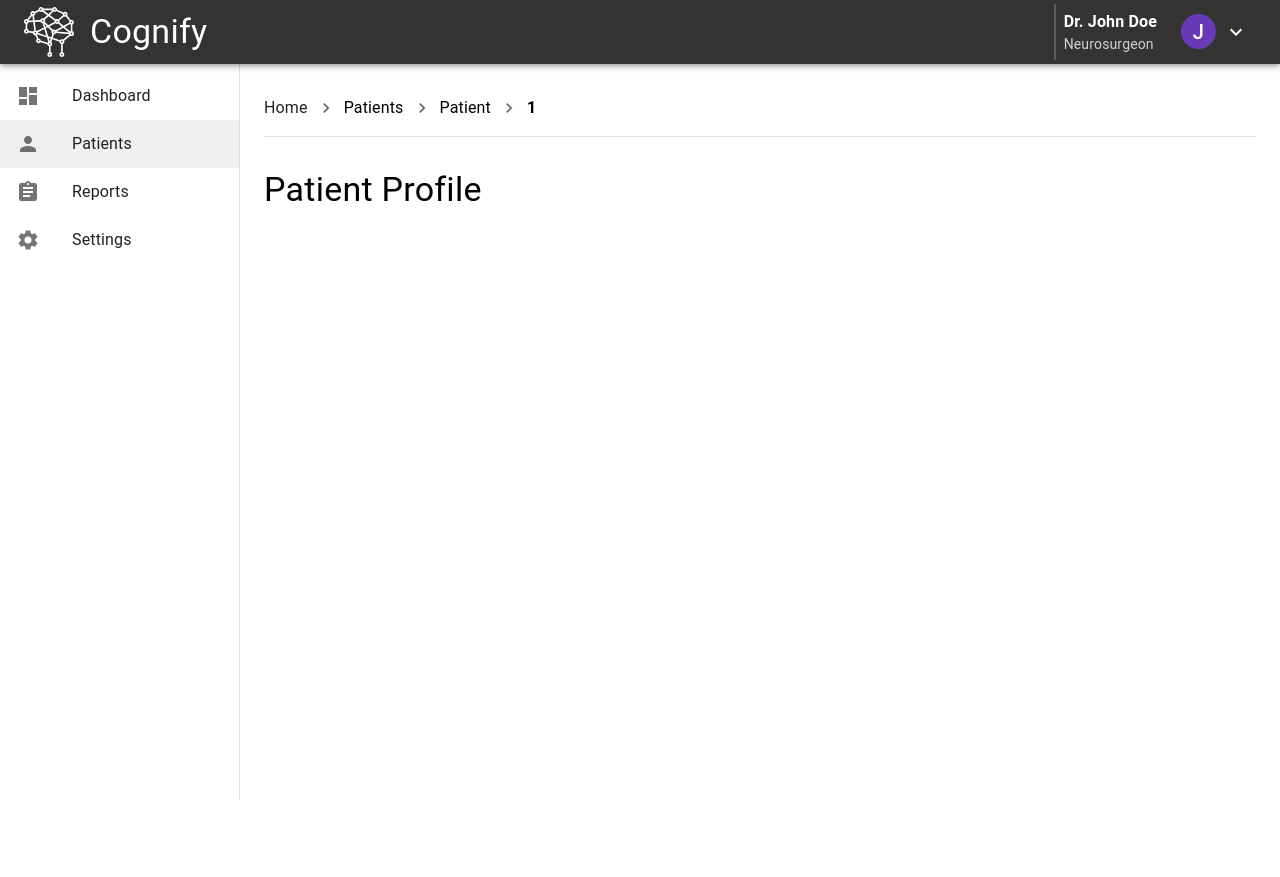
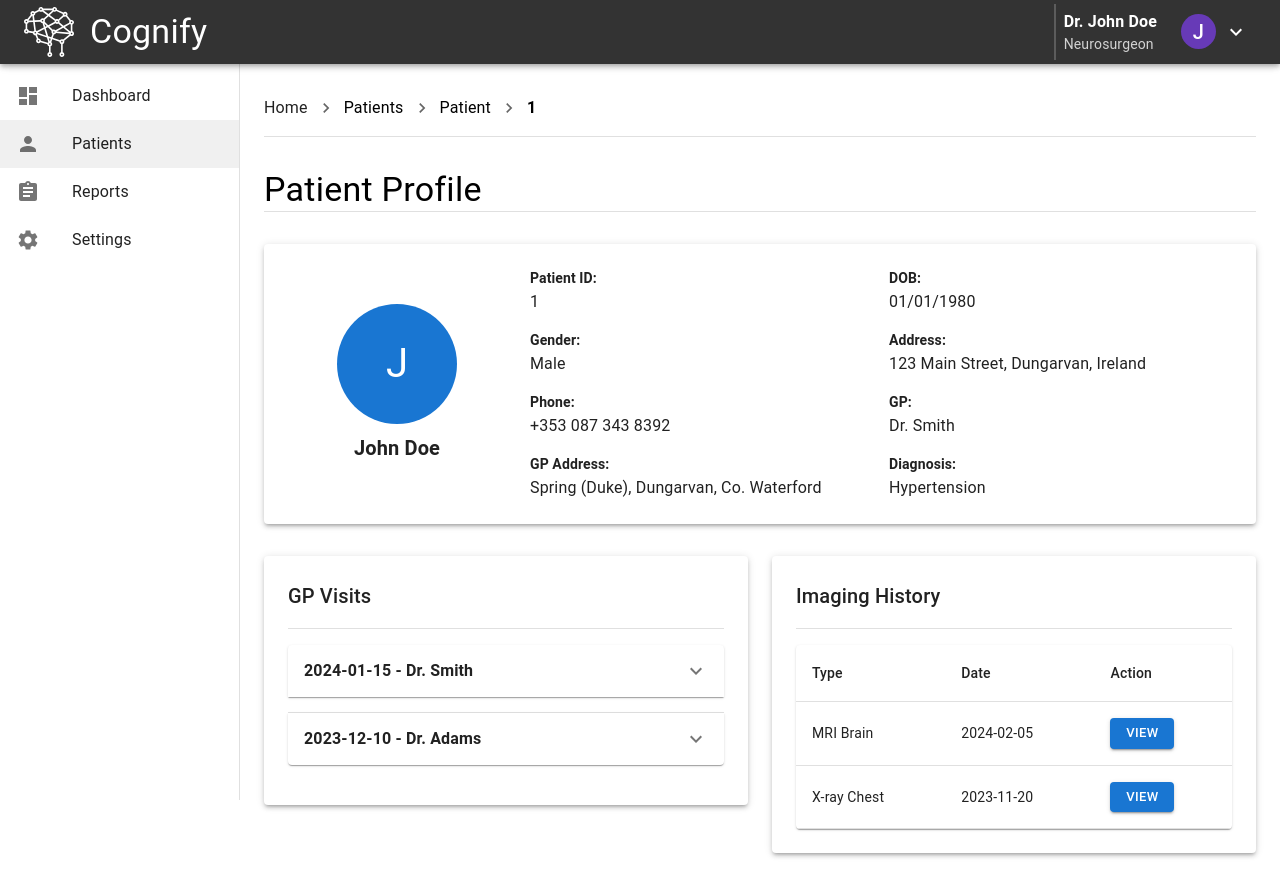
Before and after one commit to Zaradin/Cognify, a React (Create React App) app in the folder frontend/: page /patients/patient/1 in a window 1280 px wide. Before the commit the page ends 800 px from the top, so only its background shows below. Built offline with nearby package versions, Linux system fonts and the light colour scheme.

Commit message:
patient profile page version 1

```diff
--- a/frontend/src/pages/dashboardPage.js
+++ b/frontend/src/pages/dashboardPage.js
@@ -1,10 +1,13 @@
 import Box from "@mui/material/Box";
-import Typography from "@mui/material/Typography";
+import { Typography, Divider } from "@mui/material";
 
 const DashboardPage = () => {
     return (
         <Box>
             <Typography variant="h4">Dashboard</Typography>
+            <Box sx={{ mb: 4 }}>
+                <Divider />
+            </Box>
             <Typography sx={{ marginBottom: 2 }}>
                 Lorem ipsum dolor sit amet, consectetur adipiscing elit...
             </Typography>
--- a/frontend/src/pages/patientProfilePage.js
+++ b/frontend/src/pages/patientProfilePage.js
@@ -1,18 +1,222 @@
-import { Box, Typography } from "@mui/material";
+import {
+    Box,
+    Typography,
+    Grid,
+    Avatar,
+    Paper,
+    Divider,
+    Button,
+    Table,
+    TableBody,
+    TableCell,
+    TableContainer,
+    TableHead,
+    TableRow,
+    Accordion,
+    AccordionSummary,
+    AccordionDetails,
+} from "@mui/material";
+import ExpandMoreIcon from "@mui/icons-material/ExpandMore";
+import { useParams } from "react-router-dom";
+
+// Dummy patient data (Replace with actual data from API)
+const patientData = {
+    fullName: "John Doe",
+    patientId: "123456",
+    dob: "01/01/1980",
+    gender: "Male",
+    address: "123 Main Street, Dungarvan, Ireland",
+    phoneNumber: "+353 087 343 8392",
+    gp: "Dr. Smith",
+    gpAddress: "Spring (Duke), Dungarvan, Co. Waterford",
+    diagnosis: "Hypertension",
+    checkups: [
+        {
+            date: "2024-01-15",
+            doctor: "Dr. Smith",
+            notes: "Routine checkup, BP stable.",
+        },
+        {
+            date: "2023-12-10",
+            doctor: "Dr. Adams",
+            notes: "Patient reported mild headaches.",
+        },
+    ],
+    imaging: [
+        { type: "MRI Brain", date: "2024-02-05" },
+        { type: "X-ray Chest", date: "2023-11-20" },
+    ],
+    imageUrl: "", // If patient has an image, provide URL
+};
 
 const PatientPage = () => {
+    const { id } = useParams(); // Capture patient ID from URL
+
     return (
         <Box>
-            <Box
-                sx={{
-                    display: "flex",
-                    justifyContent: "space-between",
-                    alignItems: "center",
-                    marginBottom: 1,
-                }}
-            >
-                <Typography variant="h4">Patient Profile</Typography>
+            <Typography variant="h4">Patient Profile</Typography>
+            <Box sx={{ mb: 4 }}>
+                <Divider />
             </Box>
+
+            {/* Patient Info Box */}
+            <Paper sx={{ p: 3, mb: 4 }} elevation={3}>
+                <Grid container spacing={3} alignItems="center">
+                    {/* Left Side - Avatar */}
+                    <Grid item xs={12} md={3} sx={{ textAlign: "center" }}>
+                        <Avatar
+                            sx={{
+                                width: 120,
+                                height: 120,
+                                fontSize: 40,
+                                bgcolor: "#1976d2",
+                                color: "white",
+                                margin: "auto",
+                            }}
+                            src={patientData.imageUrl}
+                        >
+                            {!patientData.imageUrl
+                                ? patientData.fullName.charAt(0)
+                                : ""}
+                        </Avatar>
+                        <Typography
+                            variant="h6"
+                            sx={{ mt: 1, fontWeight: "bold" }}
+                        >
+                            {patientData.fullName}
+                        </Typography>
+                    </Grid>
+
+                    {/* Right Side - Patient Details */}
+                    <Grid item xs={12} md={9}>
+                        <Grid container spacing={2}>
+                            {[
+                                {
+                                    label: "Patient ID",
+                                    value: id,
+                                },
+                                { label: "DOB", value: patientData.dob },
+                                { label: "Gender", value: patientData.gender },
+                                {
+                                    label: "Address",
+                                    value: patientData.address,
+                                },
+                                {
+                                    label: "Phone",
+                                    value: patientData.phoneNumber,
+                                },
+                                { label: "GP", value: patientData.gp },
+                                {
+                                    label: "GP Address",
+                                    value: patientData.gpAddress,
+                                },
+                                {
+                                    label: "Diagnosis",
+                                    value: patientData.diagnosis,
+                                },
+                            ].map((field, index) => (
+                                <Grid item xs={12} sm={6} key={index}>
+                                    <Typography
+                                        variant="subtitle2"
+                                        sx={{ fontWeight: "bold" }}
+                                    >
+                                        {field.label}:
+                                    </Typography>
+                                    <Typography>{field.value}</Typography>
+                                </Grid>
+                            ))}
+                        </Grid>
+                    </Grid>
+                </Grid>
+            </Paper>
+
+            {/* Checkups & Doctors Notes */}
+            <Grid container spacing={3}>
+                {/* GP Visits Section */}
+                <Grid item xs={12} md={6}>
+                    <Paper sx={{ p: 3, mb: 4 }} elevation={3}>
+                        <Typography variant="h6" sx={{ mb: 2 }}>
+                            GP Visits
+                        </Typography>
+                        <Divider sx={{ mb: 2 }} />
+                        {/* Iterate through the checkups */}
+                        {patientData.checkups.map((visit, index) => (
+                            <Accordion key={index} sx={{ mb: 2 }}>
+                                {/* Accordion Summary (GP Visit with Date and GP Name) */}
+                                <AccordionSummary
+                                    expandIcon={<ExpandMoreIcon />}
+                                    aria-controls={`panel-${index}-content`}
+                                    id={`panel-${index}-header`}
+                                >
+                                    <Typography
+                                        variant="subtitle1"
+                                        sx={{ fontWeight: "bold" }}
+                                    >
+                                        {visit.date} - {visit.doctor}
+                                    </Typography>
+                                </AccordionSummary>
+                                {/* Accordion Details (Doctor's Notes) */}
+                                <AccordionDetails>
+                                    <Box>
+                                        <Typography
+                                            variant="body2"
+                                            sx={{ fontWeight: "bold" }}
+                                        >
+                                            Main Notes:
+                                        </Typography>
+                                        <Typography variant="body2">
+                                            {/* Short version of the notes */}
+                                            {visit.notes.length > 200
+                                                ? `${visit.notes.substring(
+                                                      0,
+                                                      200
+                                                  )}...`
+                                                : visit.notes}
+                                        </Typography>
+                                    </Box>
+                                </AccordionDetails>
+                            </Accordion>
+                        ))}
+                    </Paper>
+                </Grid>
+
+                {/* Imaging History Section */}
+                <Grid item xs={12} md={6}>
+                    <Paper sx={{ p: 3 }} elevation={3}>
+                        <Typography variant="h6" sx={{ mb: 2 }}>
+                            Imaging History
+                        </Typography>
+                        <Divider sx={{ mb: 2 }} />
+                        <TableContainer component={Paper}>
+                            <Table>
+                                <TableHead>
+                                    <TableRow>
+                                        <TableCell>Type</TableCell>
+                                        <TableCell>Date</TableCell>
+                                        <TableCell>Action</TableCell>
+                                    </TableRow>
+                                </TableHead>
+                                <TableBody>
+                                    {patientData.imaging.map((image, index) => (
+                                        <TableRow key={index}>
+                                            <TableCell>{image.type}</TableCell>
+                                            <TableCell>{image.date}</TableCell>
+                                            <TableCell>
+                                                <Button
+                                                    variant="contained"
+                                                    size="small"
+                                                >
+                                                    View
+                                                </Button>
+                                            </TableCell>
+                                        </TableRow>
+                                    ))}
+                                </TableBody>
+                            </Table>
+                        </TableContainer>
+                    </Paper>
+                </Grid>
+            </Grid>
         </Box>
     );
 };
--- a/frontend/src/pages/patientsPage.js
+++ b/frontend/src/pages/patientsPage.js
@@ -11,6 +11,7 @@ import {
     TableHead,
     TableRow,
     Paper,
+    Divider,
 } from "@mui/material";
 import { Link } from "react-router-dom";
 import RemoveRedEyeIcon from "@mui/icons-material/RemoveRedEye";
@@ -112,7 +113,6 @@ const PatientsPage = () => {
                     display: "flex",
                     justifyContent: "space-between",
                     alignItems: "center",
-                    marginBottom: 1,
                 }}
             >
                 <Typography variant="h4">Patients</Typography>
@@ -124,6 +124,9 @@ const PatientsPage = () => {
                 >
                     Create Patient
                 </Button>
+            </Box>
+            <Box sx={{ mb: 4 }}>
+                <Divider />
             </Box>
 
             {/* Search and Filter Box */}
```
